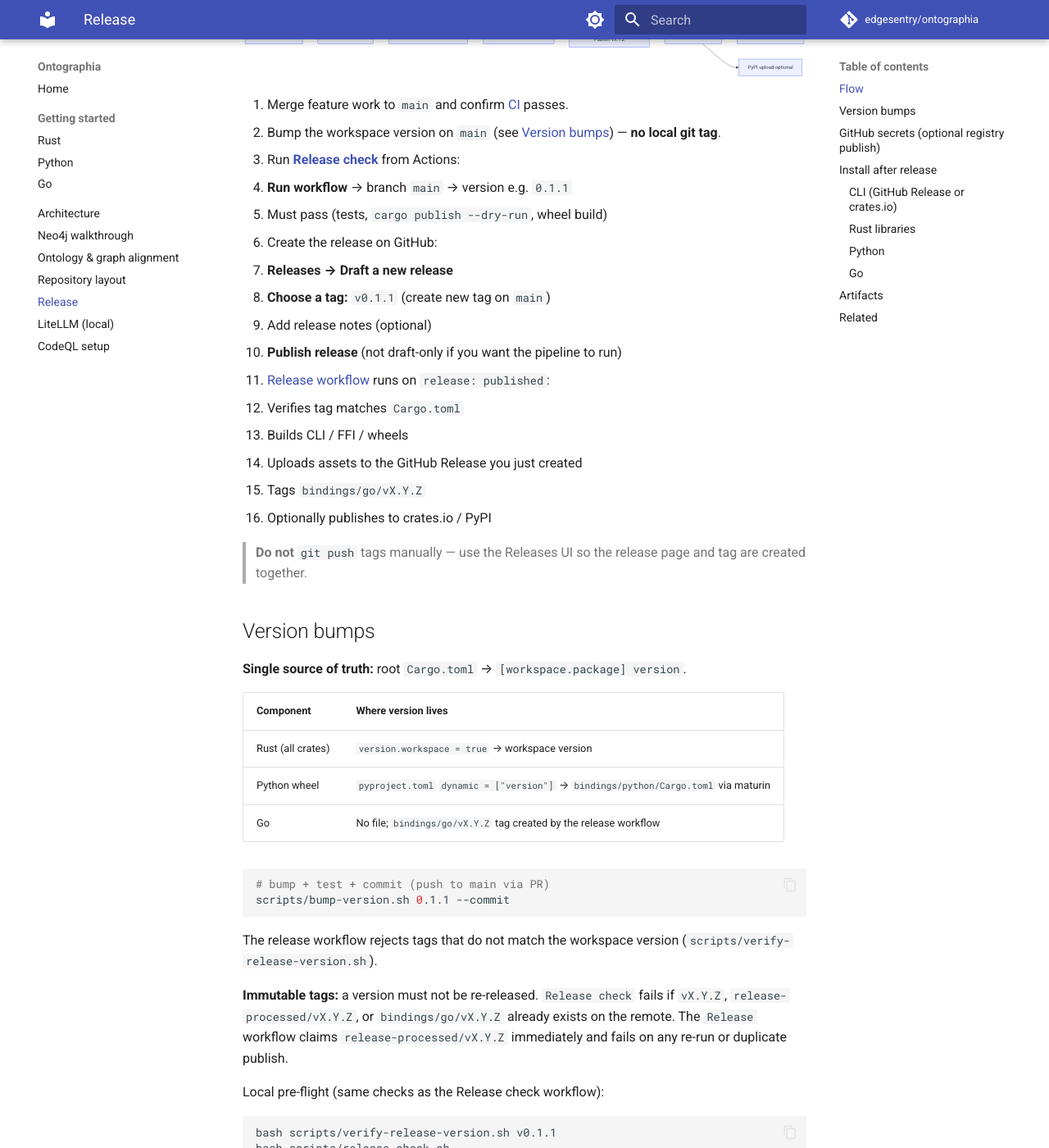
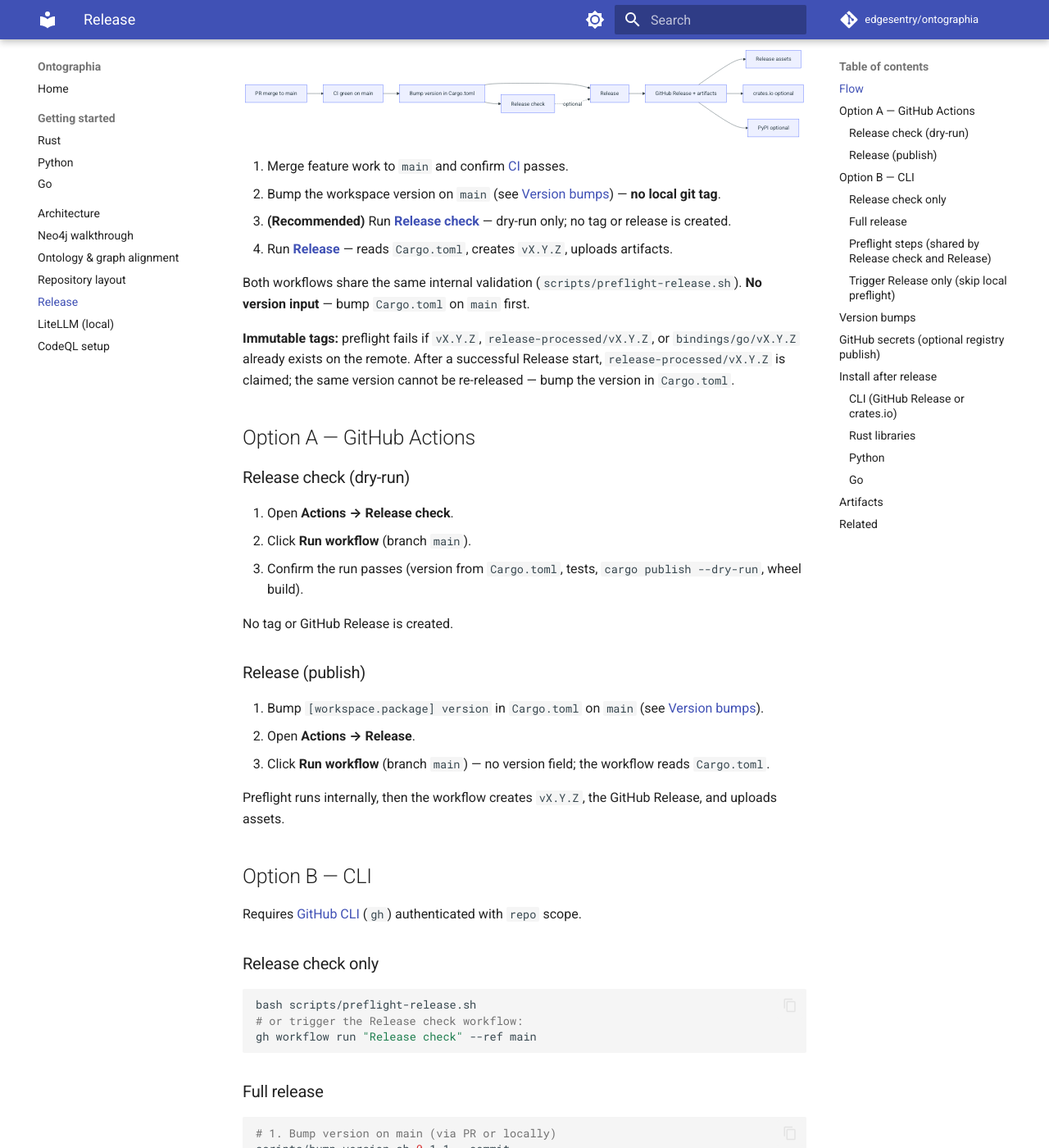
Before and after one commit to edgesentry/ontographia, an MkDocs documentation site: the page built from docs/release.md, in a window 1280 px wide and 1400 px high, scrolled down 331 px. Shown: the whole window at 82% size. Built offline with MkDocs 1.6.1 and Material for MkDocs 9.7.7, drawn with Linux system fonts in a browser that asks for light colours; comment, search, counter and statistics services are not loaded; some of the changed text lies outside the part shown.

Commit message:
One-button Release workflow with integrated preflight (#25)
* Unify release into one workflow_dispatch Release button.

Merge Release check into Release preflight, create tag and GitHub Release
from the workflow, fail when tags already exist, and document CLI vs
Actions paths in docs/release.md.

Co-authored-by: Cursor <cursoragent@cursor.com>

* Restore Release check workflow sharing preflight with Release.

Extract reusable preflight-release.yml so Release check (dry-run) and
Release (first stage) run identical validation via preflight-release.sh.

Co-authored-by: Cursor <cursoragent@cursor.com>

* Read release version from Cargo.toml instead of workflow input.

Release and Release check no longer ask for a version; workflows and
preflight scripts default to [workspace.package] version in Cargo.toml.

Co-authored-by: Cursor <cursoragent@cursor.com>

* Simplify release flow diagram to two user-facing workflows.

Show only Release check and Release in the mermaid chart; keep shared
preflight as an internal implementation detail in prose.

Co-authored-by: Cursor <cursoragent@cursor.com>

* Fix crates.io label in release flow diagram

Co-authored-by: Cursor <cursoragent@cursor.com>

* Document manual-only release triggers; remove tag-push guidance.

Release and Release check are workflow_dispatch only — never on push to
main or release: published. Discourage bump-version --tag/--push for releases.

Co-authored-by: Cursor <cursoragent@cursor.com>

---------

Co-authored-by: Cursor <cursoragent@cursor.com>

````diff
--- a/docs/release.md
+++ b/docs/release.md
@@ -1,6 +1,8 @@
 # Release workflow
 
 Ontographia ships **Rust crates + CLI**, a **Python wheel** (PyPI), and **Go bindings** (cgo + FFI). Releases are cut from `main` only.
+
+**Trigger policy:** [Release check](https://github.com/edgesentry/ontographia/actions/workflows/release-check.yml) and [Release](https://github.com/edgesentry/ontographia/actions/workflows/release.yml) run **only** via **Run workflow** (`workflow_dispatch`). They **never** start on push to `main`, tag push, or GitHub Release publish events.
 
 ## Flow
 
@@ -8,32 +10,90 @@ Ontographia ships **Rust crates + CLI**, a **Python wheel** (PyPI), and **Go bin
 flowchart LR
   A[PR merge to main] --> B[CI green on main]
   B --> C[Bump version in Cargo.toml]
-  C --> D[Release check workflow]
-  D --> E[GitHub Releases UI: Publish vX.Y.Z]
-  E --> F[Release workflow]
-  F --> G1[Upload artifacts]
-  F --> G2[cargo publish optional]
-  F --> G3[PyPI upload optional]
+  C --> D[Release check]
+  C --> E[Release]
+  D -. optional .-> E
+  E --> F[GitHub Release + artifacts]
+  F --> G1[Release assets]
+  F --> G2[crates.io optional]
+  F --> G3[PyPI optional]
 ```
 
 1. Merge feature work to `main` and confirm [CI](https://github.com/edgesentry/ontographia/actions/workflows/ci.yml) passes.
 2. Bump the workspace version on `main` (see [Version bumps](#version-bumps)) — **no local git tag**.
-3. Run **[Release check](https://github.com/edgesentry/ontographia/actions/workflows/release-check.yml)** from Actions:
-   - **Run workflow** → branch `main` → version e.g. `0.1.1`
-   - Must pass (tests, `cargo publish --dry-run`, wheel build)
-4. Create the release on GitHub:
-   - **Releases → Draft a new release**
-   - **Choose a tag:** `v0.1.1` (create new tag on `main`)
-   - Add release notes (optional)
-   - **Publish release** (not draft-only if you want the pipeline to run)
-5. [Release workflow](https://github.com/edgesentry/ontographia/blob/main/github/workflows/release.yml) runs on `release: published`:
-   - Verifies tag matches `Cargo.toml`
-   - Builds CLI / FFI / wheels
-   - Uploads assets to the GitHub Release you just created
-   - Tags `bindings/go/vX.Y.Z`
-   - Optionally publishes to crates.io / PyPI
+3. **(Recommended)** Run **[Release check](https://github.com/edgesentry/ontographia/actions/workflows/release-check.yml)** — dry-run only; no tag or release is created.
+4. Run **[Release](https://github.com/edgesentry/ontographia/actions/workflows/release.yml)** — reads `Cargo.toml`, creates `vX.Y.Z`, uploads artifacts.
 
-> **Do not** `git push` tags manually — use the Releases UI so the release page and tag are created together.
+Both workflows share the same internal validation (`scripts/preflight-release.sh`). **No version input** — bump `Cargo.toml` on `main` first.
+
+**Immutable tags:** preflight fails if `vX.Y.Z`, `release-processed/vX.Y.Z`, or `bindings/go/vX.Y.Z` already exists on the remote. After a successful Release start, `release-processed/vX.Y.Z` is claimed; the same version cannot be re-released — bump the version in `Cargo.toml`.
+
+## Option A — GitHub Actions
+
+### Release check (dry-run)
+
+1. Open **Actions → Release check**.
+2. Click **Run workflow** (branch `main`).
+3. Confirm the run passes (version from `Cargo.toml`, tests, `cargo publish --dry-run`, wheel build).
+
+No tag or GitHub Release is created.
+
+### Release (publish)
+
+1. Bump `[workspace.package] version` in `Cargo.toml` on `main` (see [Version bumps](#version-bumps)).
+2. Open **Actions → Release**.
+3. Click **Run workflow** (branch `main`) — no version field; the workflow reads `Cargo.toml`.
+
+Preflight runs internally, then the workflow creates `vX.Y.Z`, the GitHub Release, and uploads assets.
+
+## Option B — CLI
+
+Requires [GitHub CLI](https://cli.github.com/) (`gh`) authenticated with `repo` scope.
+
+### Release check only
+
+```bash
+bash scripts/preflight-release.sh
+# or trigger the Release check workflow:
+gh workflow run "Release check" --ref main
+```
+
+### Full release
+
+```bash
+# 1. Bump version on main (via PR or locally)
+scripts/bump-version.sh 0.1.1 --commit
+git push origin main
+
+# 2. (Recommended) dry-run
+bash scripts/preflight-release.sh
+# or: gh workflow run "Release check" --ref main
+
+# 3. Preflight locally + trigger Release workflow
+scripts/trigger-release.sh
+
+# 4. Watch the run
+gh run watch --workflow Release
+```
+
+`trigger-release.sh` reads `Cargo.toml`, runs `preflight-release.sh`, then `gh workflow run Release`. The Release workflow still runs preflight on the runner.
+
+### Preflight steps (shared by Release check and Release)
+
+```bash
+VERSION="$(bash scripts/workspace-version.sh)"
+bash scripts/verify-release-version.sh "v${VERSION}"
+bash scripts/verify-tag-not-exists.sh "v${VERSION}"
+bash scripts/release-check.sh
+```
+
+(`preflight-release.sh` runs all three using the workspace version.)
+
+### Trigger Release only (skip local preflight)
+
+```bash
+gh workflow run Release --ref main
+```
 
 ## Version bumps
 
@@ -46,20 +106,10 @@ flowchart LR
 | Go | No file; `bindings/go/vX.Y.Z` tag created by the release workflow |
 
 ```bash
-# bump + test + commit (push to main via PR)
 scripts/bump-version.sh 0.1.1 --commit
 ```
 
-The release workflow rejects tags that do not match the workspace version (`scripts/verify-release-version.sh`).
-
-**Immutable tags:** a version must not be re-released. `Release check` fails if `vX.Y.Z`, `release-processed/vX.Y.Z`, or `bindings/go/vX.Y.Z` already exists on the remote. The `Release` workflow claims `release-processed/vX.Y.Z` immediately and fails on any re-run or duplicate publish.
-
-Local pre-flight (same checks as the Release check workflow):
-
-```bash
-bash scripts/verify-release-version.sh v0.1.1
-bash scripts/release-check.sh
-```
+The release workflow rejects versions that do not match `Cargo.toml` (`scripts/verify-release-version.sh`).
 
 ## GitHub secrets (optional registry publish)
 
@@ -111,7 +161,7 @@ go get github.com/edgesentry/ontographia/bindings/go@v0.1.1
 
 Download the matching `libontographia_ffi-*` archive from GitHub Releases for cgo linking.
 
-The release workflow creates `bindings/go/vX.Y.Z` automatically when the GitHub Release is published.
+The release workflow creates `bindings/go/vX.Y.Z` automatically.
 
 ## Artifacts
 
````
Also changed, not shown: scripts/README.md (+4 -2 lines), 7 other files.
